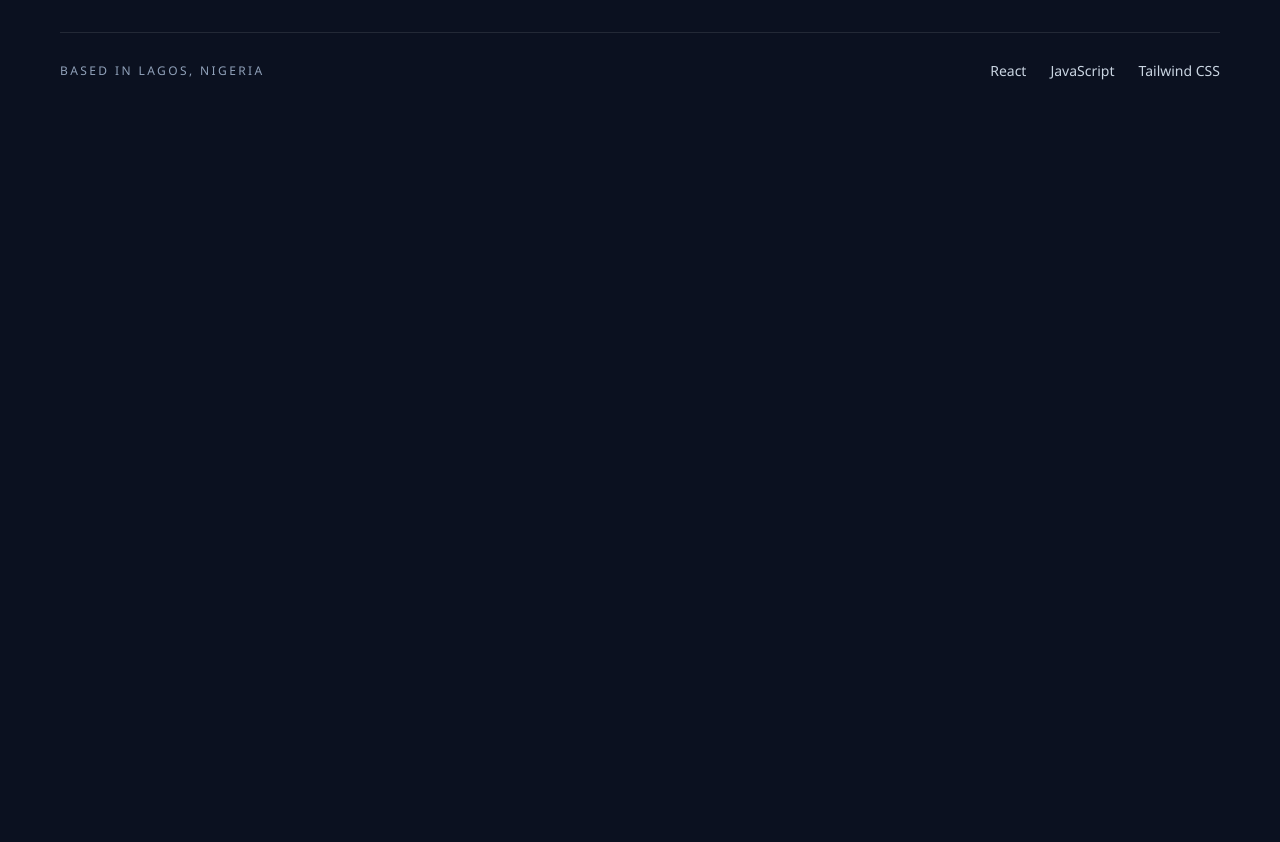
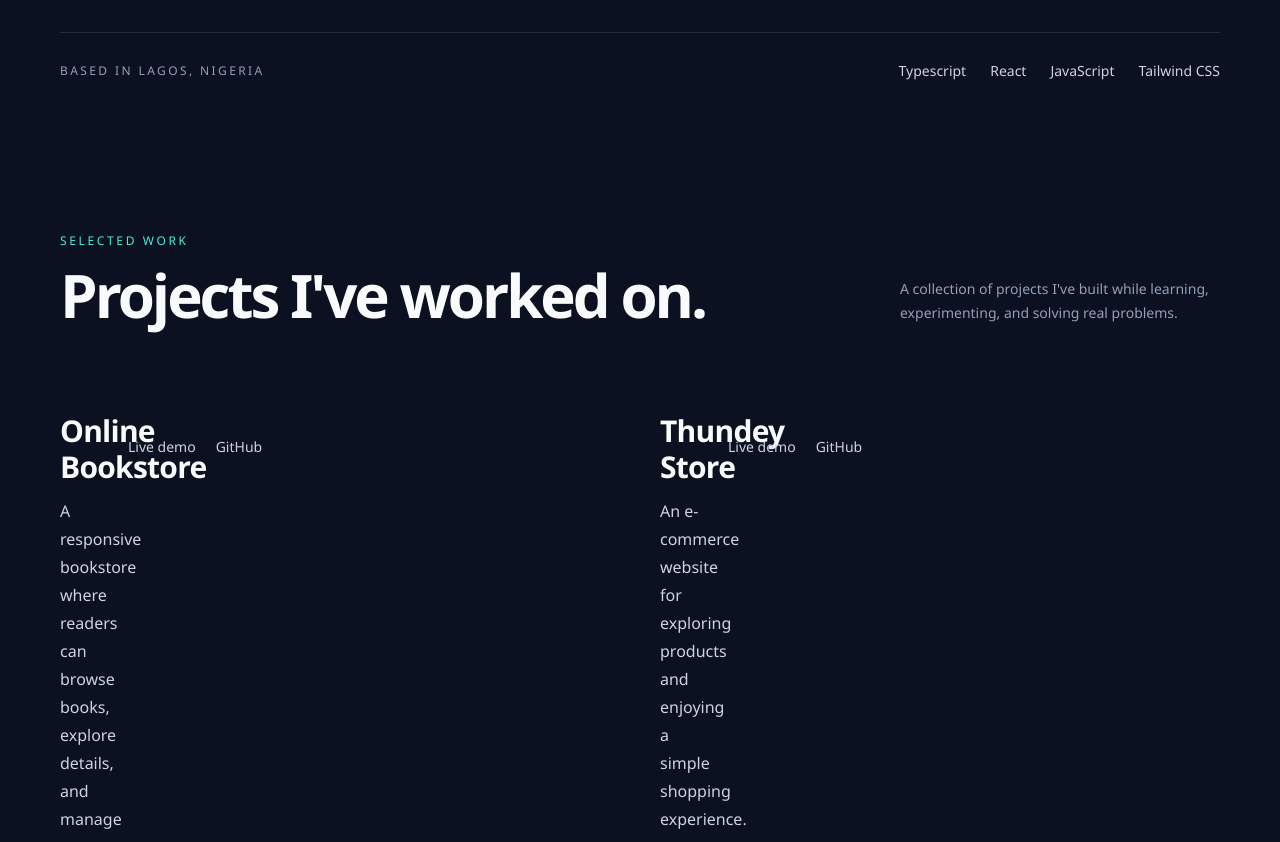
Before and after one commit to aliumuhammad2000-dev/my-portfolio, a React (Vite) app: page / in a window 1280 px wide. Shown: the part 900-1742 px from the top of the page. Before the commit the page ends 1021 px from the top, so only its background shows below. Built offline with nearby package versions, Linux system fonts and the light colour scheme.

Commit message:
build Projects.jsx and projects.js

```diff
--- a/src/App.jsx
+++ b/src/App.jsx
@@ -1,12 +1,13 @@
 import Navbar from './components/Navbar.jsx';
 import Hero from './components/Hero.jsx';
+import Projects from './components/Projects.jsx';
 
 export default function App() {
   return (
     <>
       <a href="#main" className="skip-link">Skip to content</a>
       <Navbar />
-      <main id="main" tabIndex={-1}><Hero /></main>
+      <main id="main" tabIndex={-1}><Hero /><Projects /></main>
     </>
   );
 }
--- a/src/components/Hero.jsx
+++ b/src/components/Hero.jsx
@@ -24,7 +24,7 @@ export default function Hero() {
       <div className="mt-16 flex flex-col justify-between gap-5 border-t border-white/10 pt-7 text-xs text-slate-400 md:mt-24 md:flex-row md:items-center">
         <p className="uppercase tracking-[0.2em]">Based in Lagos, Nigeria</p>
         <ul aria-label="Technologies I work with" className="flex flex-wrap gap-x-6 gap-y-3 text-sm text-slate-300">
-          {['React', 'JavaScript', 'Tailwind CSS'].map(skill => <li key={skill}>{skill}</li>)}
+          {['Typescript', 'React', 'JavaScript', 'Tailwind CSS'].map(skill => <li key={skill}>{skill}</li>)}
         </ul>
       </div>
     </section>
--- /dev/null
+++ b/src/components/Projects.jsx
@@ -0,0 +1,36 @@
+import { projects } from '../data/projects.js';
+
+function ProjectItem({ project }) {
+  return (
+    <article className="group py-8 md:grid md:grid-cols-[3rem_1fr] md:items-start md:gap-5">
+      <div>
+        <h3 className="text-2xl font-semibold tracking-tight transition-colors group-hover:text-teal-300 md:text-3xl">{project.name}</h3>
+        <p className="mt-3 max-w-2xl leading-7 text-slate-300">{project.description}</p>
+        <ul aria-label={`${project.name} technologies`} className="mt-5 flex flex-wrap gap-2">
+          {project.technologies.map(technology => <li key={technology} className="rounded-full border border-slate-700 px-3 py-1 text-xs text-slate-300">{technology}</li>)}
+        </ul>
+      </div>
+      <div className="mt-6 flex gap-5 text-sm md:col-start-2 md:mt-6 md:gap-5">
+        <a href={project.liveDemo} target="_blank" rel="noreferrer" className="text-slate-300 transition-colors hover:text-teal-300">Live demo</a>
+        <a href={project.github} target="_blank" rel="noreferrer" className="text-slate-300 transition-colors hover:text-teal-300">GitHub</a>
+      </div>
+    </article>
+  );
+}
+
+export default function Projects() {
+  return (
+    <section id="projects" aria-labelledby="projects-heading" className="page-width scroll-mt-28 py-20 md:py-28">
+      <div className="mb-10 flex flex-col gap-4 md:mb-14 md:flex-row md:items-end md:justify-between">
+        <div>
+          <p className="mb-4 text-xs font-medium uppercase tracking-[0.22em] text-teal-300">Selected work</p>
+          <h2 id="projects-heading" className="text-4xl font-semibold tracking-tighter md:text-6xl">Projects I've worked on.</h2>
+        </div>
+        <p className="max-w-xs text-sm leading-6 text-slate-400">A collection of projects I've built while learning, experimenting, and solving real problems.</p>
+      </div>
+      <div className="grid gap-x-10 md:grid-cols-2">
+        {projects.map(project => <ProjectItem key={project.id} project={project} />)}
+      </div>
+    </section>
+  );
+}
--- /dev/null
+++ b/src/data/projects.js
@@ -0,0 +1,34 @@
+export const projects = [
+  {
+    id: '01',
+    name: 'Online Bookstore',
+    description: 'A responsive bookstore where readers can browse books, explore details, and manage a shopping cart.',
+    technologies: ['React', 'Tailwind CSS', 'JavaScript'],
+    liveDemo: 'https://online-bookstore-cyan-two.vercel.app/',
+    github: 'https://github.com/aliumuhammad2000-dev/online-bookstore',
+  },
+  {
+    id: '02',
+    name: 'Thundey Store',
+    description: 'An e-commerce website for exploring products and enjoying a simple shopping experience.',
+    technologies: ['HTML', 'Tailwind CSS', 'JavaScript'],
+    liveDemo: 'https://thundeystore.netlify.app/',
+    github: 'https://github.com/aliumuhammad2000-dev/my-store',
+  },
+  {
+    id: '03',
+    name: 'Royalty Parfait',
+    description: 'A focused ordering experience for discovering and ordering your favourite parfait.',
+    technologies: ['HTML', 'Tailwind CSS', 'JavaScript'],
+    liveDemo: 'https://royaltiesparfait.netlify.app/',
+    github: 'https://github.com/aliumuhammad2000-dev/royalty-parfait',
+  },
+  {
+    id: '04',
+    name: 'Thundey Blog Template',
+    description: 'A flexible blog template designed for developers to customise and extend.',
+    technologies: ['HTML', 'Tailwind CSS', 'JavaScript'],
+    liveDemo: 'https://thundeyblogtemplate.netlify.app/',
+    github: 'https://github.com/aliumuhammad2000-dev/blog-template',
+  },
+];
```
Also changed, not shown: 1 other file (tests, documents, lock files or other folders).
